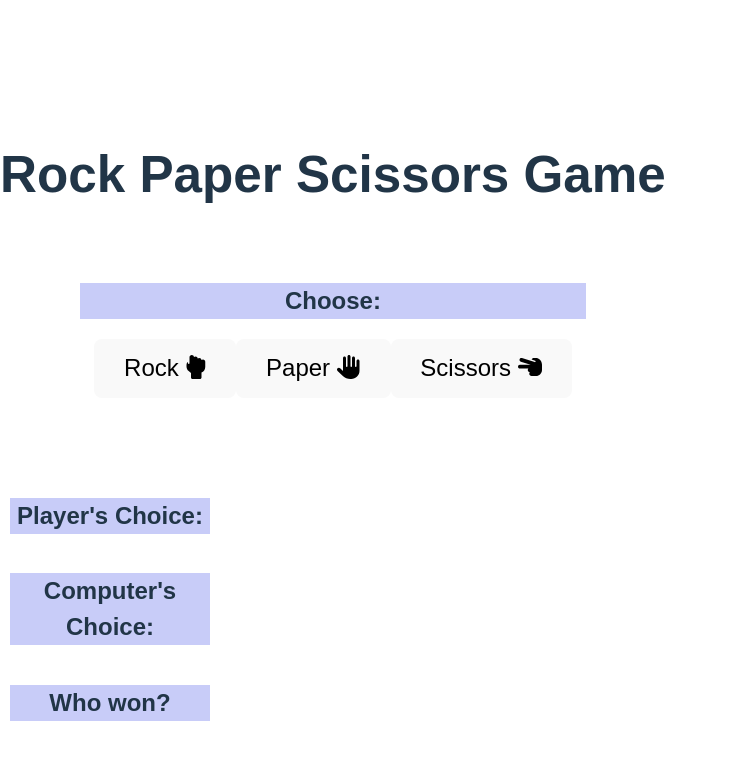
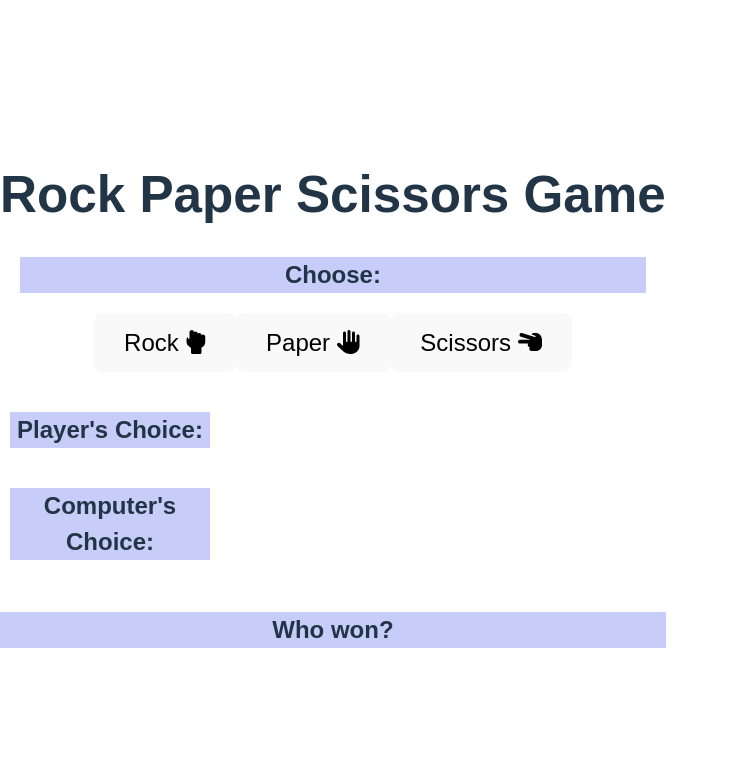
Before and after one commit to destineevaldivia/game-react, a React (Vite) app in the folder game/: page / in a window 1280 px wide. Shown: the top 760 px of the page, without its empty margins (0-729 px from the left). Built offline with nearby package versions, Linux system fonts and the light colour scheme.

Commit message:
added player, result, choice components

```diff
--- a/game/src/App.css
+++ b/game/src/App.css
@@ -2,7 +2,7 @@ body {
     text-align: center;
 }
 .choice-container {
-    margin: 80px;
+    margin: 20px;
 }
 .output-container {
 display: flex;
--- a/game/src/App.jsx
+++ b/game/src/App.jsx
@@ -22,9 +22,11 @@ function App() {
     <div className="output-container">
         <h2> Player's Choice: <span id = "player-choice"></span></h2>
         <h2> Computer's Choice: <span id="computer-choice"></span></h2>
-        <h2> Who won? <span id = "result"></span></h2>
     </div>
 
+    <div className="result">
+      <h2> Who won? <span id = "result"></span></h2>
+    </div>
     </>
   )
 }
--- /dev/null
+++ b/game/src/components/Choice.jsx
@@ -0,0 +1,5 @@
+
+
+
+
+export default Choice;
```
Also changed, not shown: game/src/components/Player.jsx (added, +7 -0 lines), game/src/components/Result.jsx (added), game/src/components/something.jsx (deleted).
